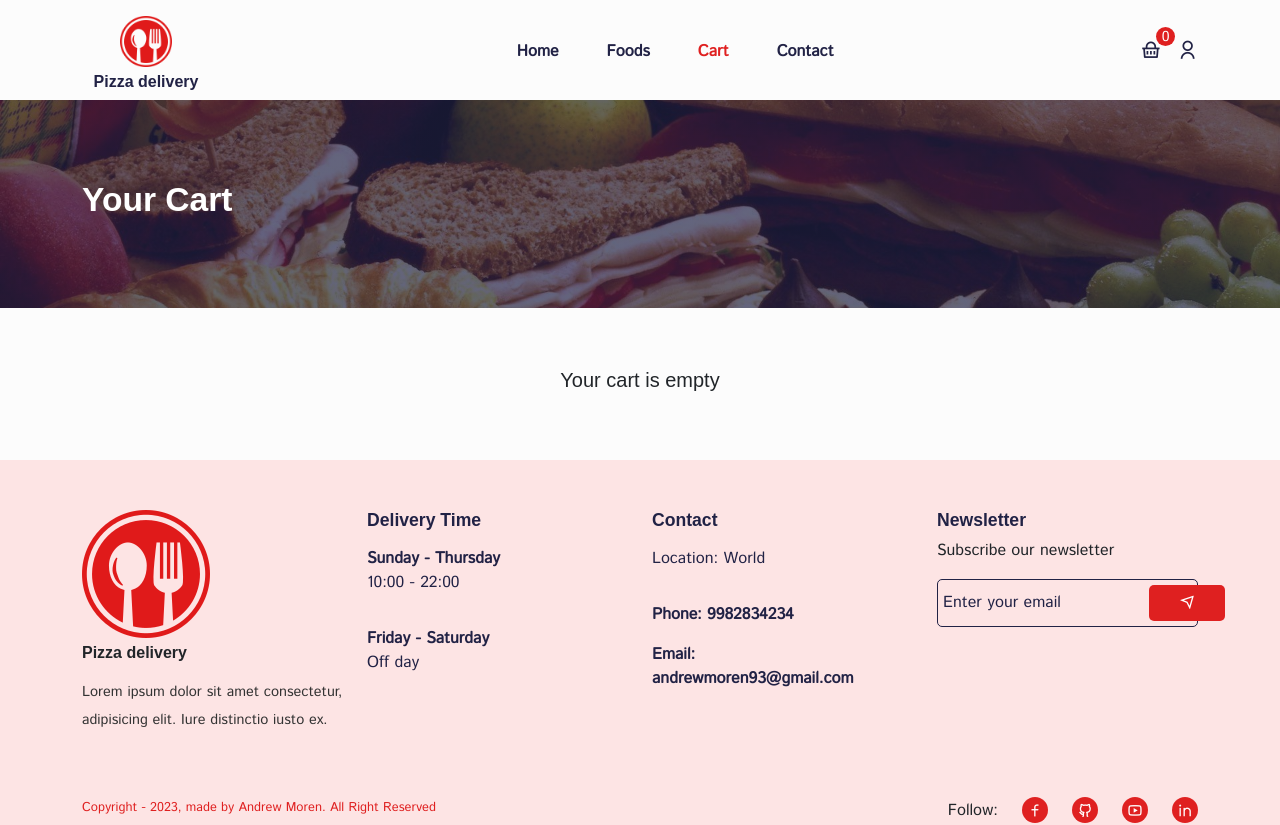
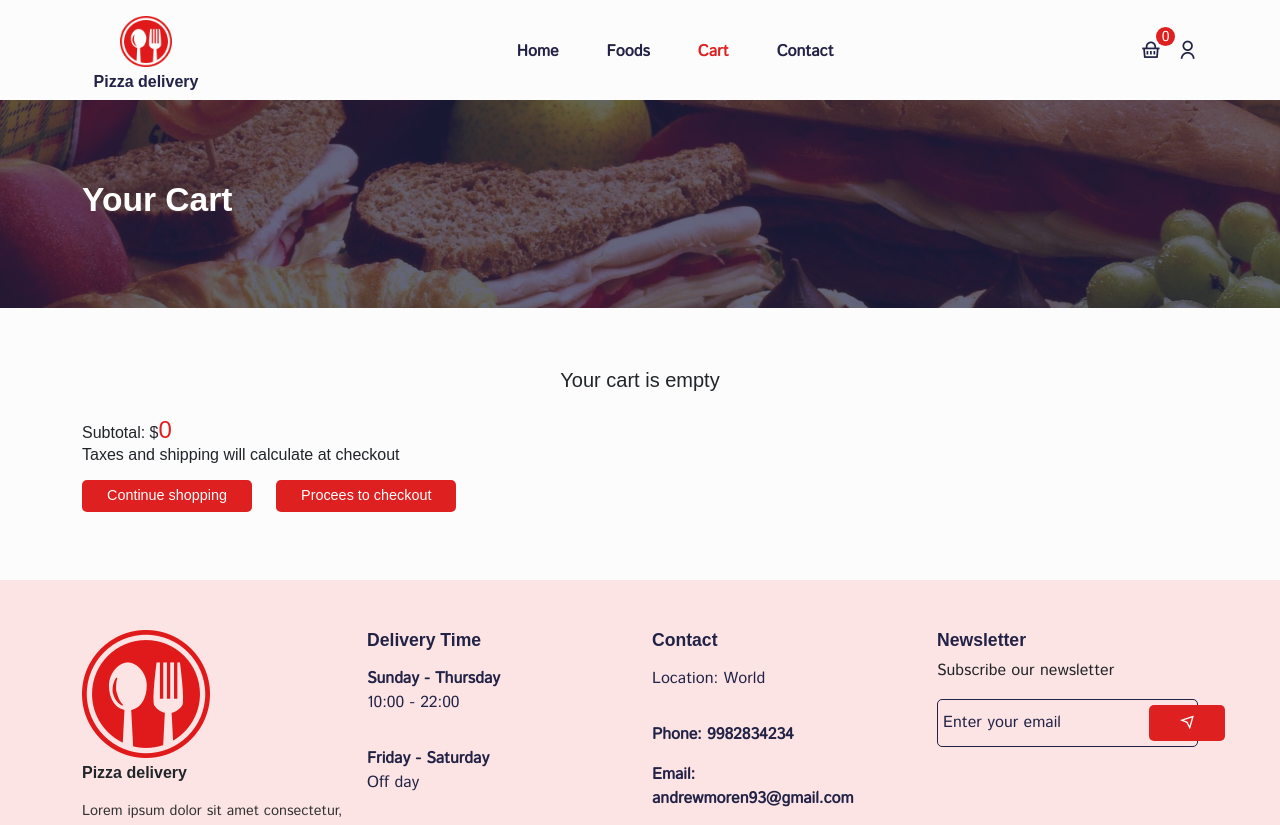
Before and after one commit to Andrewmoren/e_commerce_pizza, a React (Create React App) app: page /cart in a window 1280 px wide. Shown: the top 825 px of the page. Built offline with nearby package versions, Linux system fonts and the light colour scheme; a web font is replaced by a local one.

Commit message:
build Cart: end

```diff
--- a/src/pages/Cart.jsx
+++ b/src/pages/Cart.jsx
@@ -3,13 +3,16 @@ import React from "react";
 import CommonSection from "../components/UI/common-section/CommonSection";
 import Helmet from "../components/Helmet/Helmet";
 
-import { useSelector } from "react-redux";
+import { useSelector, useDispatch } from "react-redux";
 import { Container, Row, Col } from "reactstrap";
+import { cartActions } from "../store/shopping-cart/cartSlice";
+import { Link } from "react-router-dom";
 
 import "../styles/cart-page.css";
 
 const Cart = () => {
   const cartItems = useSelector((state) => state.cart.cartItems);
+  const totalAmount = useSelector((state) => state.cart.totalAmount);
   return (
     <Helmet title="Cart">
       <CommonSection title="Your Cart" />
@@ -37,6 +40,21 @@ const Cart = () => {
                   </tbody>
                 </table>
               )}
+              <div className="mt-4">
+                <h6>
+                  Subtotal: $
+                  <span className="cart__subtotal">{totalAmount}</span>
+                  <p>Taxes and shipping will calculate at checkout</p>
+                  <div className="cart__page-btn">
+                    <button className="addToCart__btn me-4">
+                      <Link to="/foods">Continue shopping</Link>
+                    </button>
+                    <button className="addToCart__btn">
+                      <Link to="/checkout">Procees to checkout</Link>
+                    </button>
+                  </div>
+                </h6>
+              </div>
             </Col>
           </Row>
         </Container>
@@ -46,15 +64,22 @@ const Cart = () => {
 };
 
 const Tr = (props) => {
-  const { image01, title, price, quantitty } = props.item;
+  const { id, image01, title, price, quantity } = props.item;
+  const dispatch = useDispatch();
+
+  const deleteItem = () => {
+    dispatch(cartActions.deleteItem(id));
+  };
   return (
     <tr>
-      <td className="text-center">{image01}</td>
+      <td className="text-center cart__img-box">
+        <img src={image01} alt="image01" />
+      </td>
       <td className="text-center">{title}</td>
       <td className="text-center">${price}</td>
-      <td className="text-center">{quantitty}px</td>
-      <td className="text-center">
-        <i className="ri-delete-bin-line"></i>
+      <td className="text-center">{quantity}px</td>
+      <td className="text-center cart__item-delete">
+        <i className="ri-delete-bin-line" onClick={deleteItem}></i>
       </td>
     </tr>
   );
--- a/src/styles/cart-page.css
+++ b/src/styles/cart-page.css
@@ -0,0 +1,24 @@
+th {
+    text-align: center;
+}
+
+.cart__img-box {
+    width: 80px;
+}
+
+.cart__img-box img {
+    width: 100%;
+}
+
+.cart__item-delete i {
+    cursor: pointer;
+}
+
+.cart__page-btn button a:hover {
+    color: white;
+}
+
+.cart__subtotal {
+    color: #df2020;
+    font-size: 1.5rem;
+}
```
